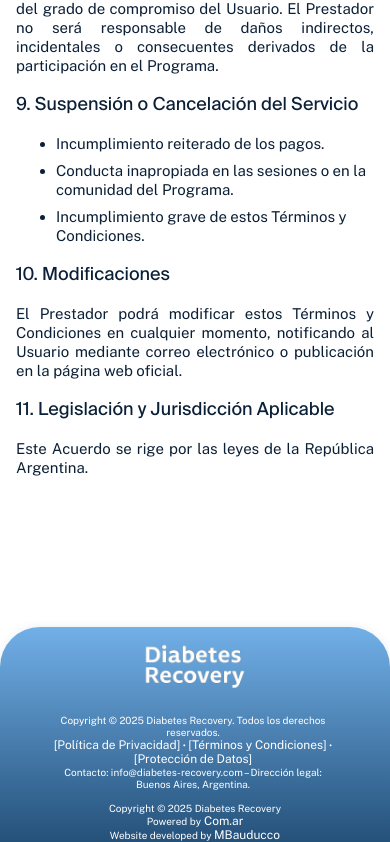
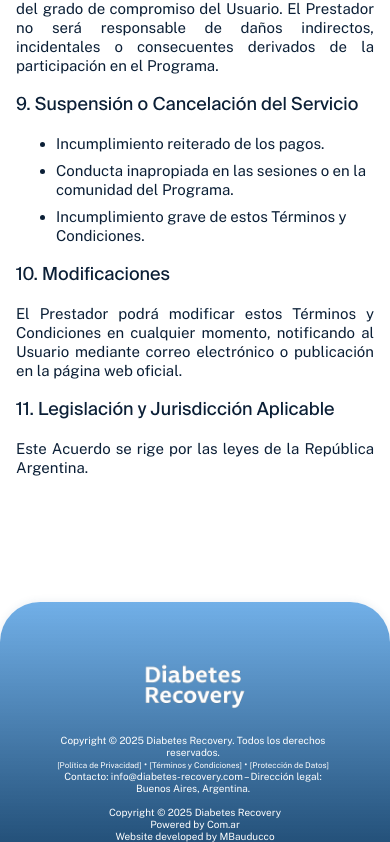
Before and after one commit to miguelbauducco/diabetesRecovery, a React (Create React App) app: page /terminos in a window 390 px wide. Shown: the part 2557-3399 px from the top of the page. Built offline with nearby package versions, Linux system fonts and the light colour scheme.

Commit message:
cambios footer

```diff
--- a/src/App.css
+++ b/src/App.css
@@ -1140,12 +1140,11 @@ swiper-slide.swiper-slide-active {
     align-items: center;
     justify-content: center;
     width: 100%;
-    margin-top: -20px;
     gap: 12px;
   }
 
-  .footer-text {
-    font-size: 10px;
+  .footer-text, .footer-links {
+    font-size: 8px;
     font-weight: 400;
     text-align: center;
     margin: 0 auto;
--- a/src/components/Footer.jsx
+++ b/src/components/Footer.jsx
@@ -19,10 +19,10 @@ export default function Footer() {
 
           <p className="footer-text">
             Copyright © 2025 Diabetes Recovery<br />
-            Powered by<a href="https://www.instagram.com/juanma.com.ar/" target="_blank" rel="noopener noreferrer" style={{color: "inherit",transition: "none",border: "none", fontSize:"12px"}}> Com.ar
+            Powered by<a href="https://www.instagram.com/juanma.com.ar/" target="_blank" rel="noopener noreferrer" style={{color: "inherit",transition: "none",border: "none", fontSize:"10px"}}> Com.ar
             </a>
             <br />
-            Website developed by <a href="https://www.linkedin.com/in/miguel-b-aa3954229/" target="_blank" rel="noopener noreferrer" style={{color: "inherit",transition: "none",border: "none", fontSize:"12px"}}>MBauducco
+            Website developed by <a href="https://www.linkedin.com/in/miguel-b-aa3954229/" target="_blank" rel="noopener noreferrer" style={{color: "inherit",transition: "none",border: "none", fontSize:"10px"}}>MBauducco
             </a>
           </p>
         </div>
```
